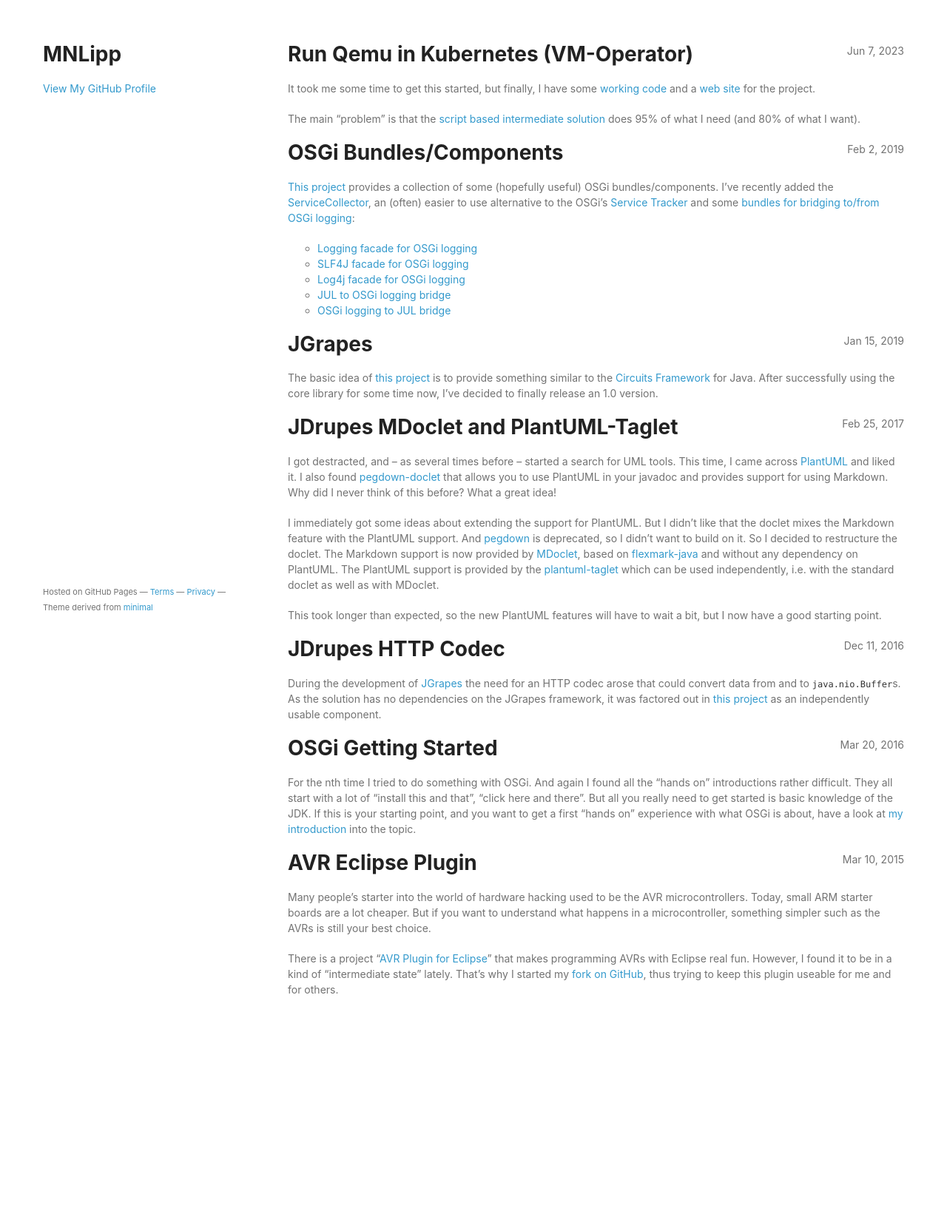
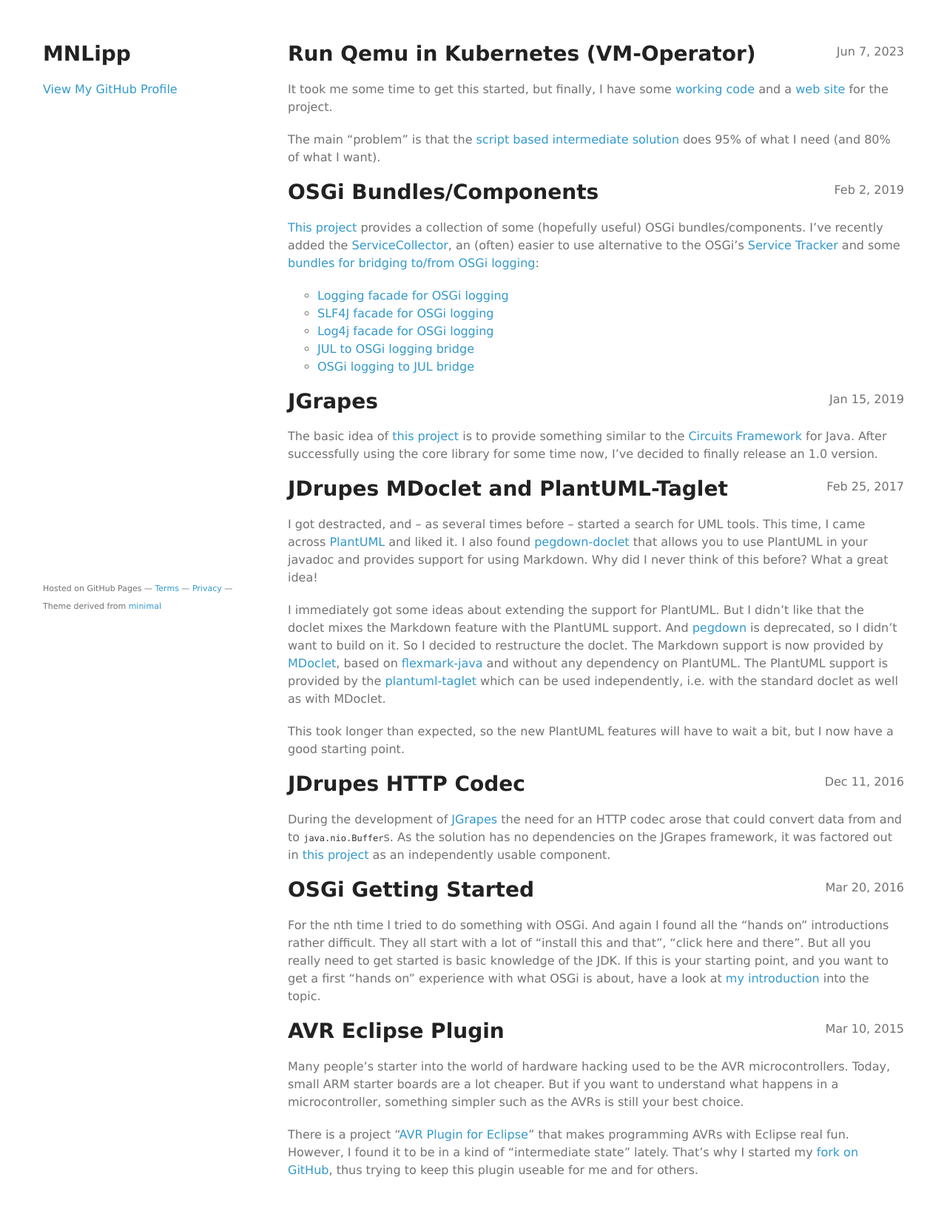
Before and after one commit to mnlipp/mnlipp.github.com, a Jekyll site: the page built from index.html, in a window 1280 px wide. Shown: the whole page at 74% size. Built offline with Jekyll 4.4.1, drawn with Linux system fonts in a browser that asks for light colours; before the commit the page ends 1418 px from its top, so only the background shows below that.

Commit message:
Update font.

```diff
--- a/stylesheets/styles.scss
+++ b/stylesheets/styles.scss
@@ -4,7 +4,7 @@
 body {
   background-color: #fff;
   padding:50px;
-  font: 14px/1.5 -apple-system, BlinkMacSystemFont, "Segoe UI", Roboto, Oxygen, Ubuntu, Cantarell, "Fira Sans", "Droid Sans", "Helvetica Neue", Arial, sans-serif, "Apple Color Emoji", "Segoe UI Emoji", "Segoe UI Symbol";
+  font: normal 16px/1.5 Verdana, Arial, Helvetica, sans-serif;
   color:#727272;
   font-weight:400;
 }
```
